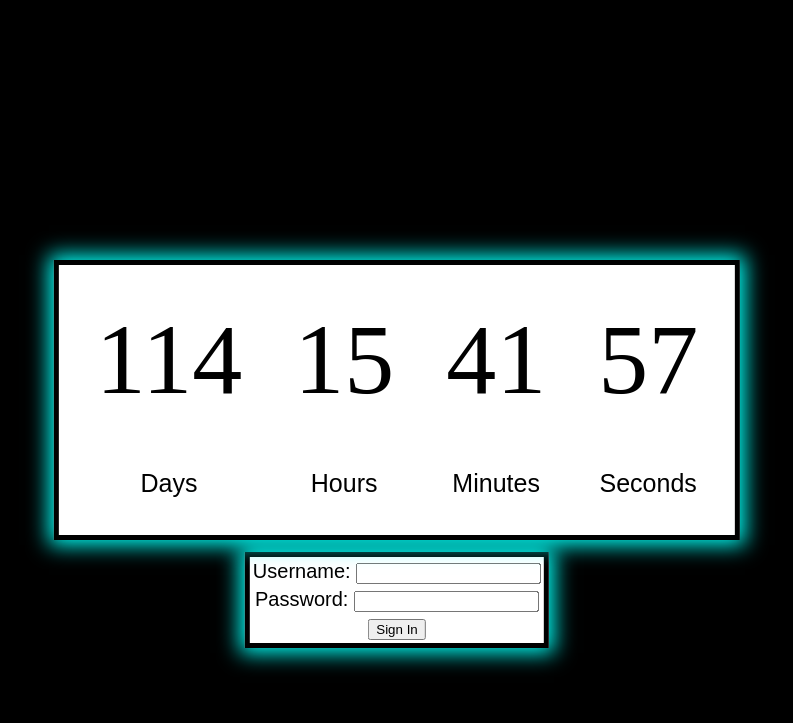
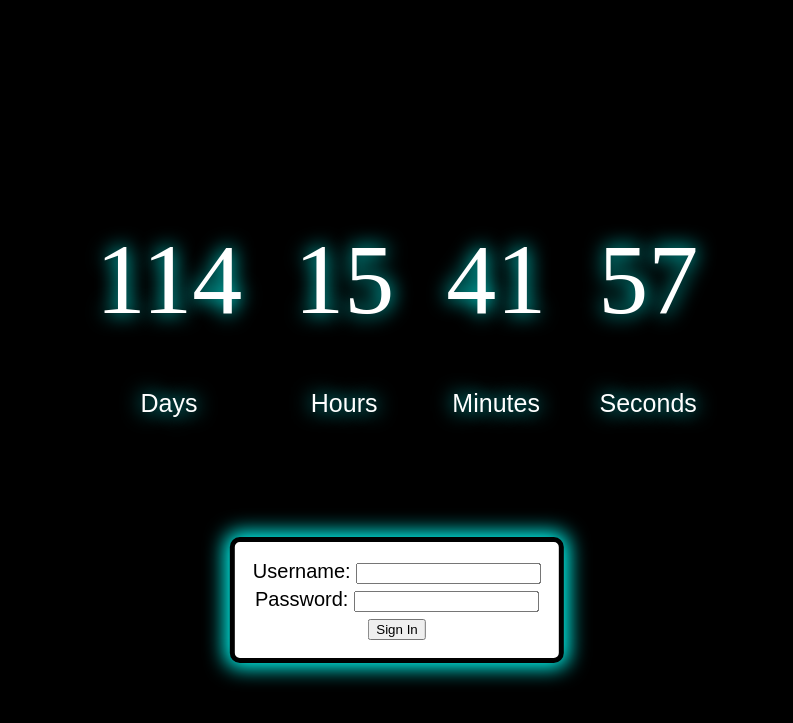
Before and after one commit to soccer14/CE-Date-Count-Down, a PHP site: page / in a window 1280 px wide. Shown: the top 723 px of the page, without its empty margins (243-1036 px from the left). Run offline with PHP 8.4, Linux system fonts and the light colour scheme; some web fonts are replaced.

Commit message:
cleaning up clock a little
I made some css changes to the clock
took out the white backgrown and inverted the text color and added a droped shadow.
I also added some padding to the sign in field also chnaged the positionining of the elements a little to better fit all screens- this part might still need some work/

```diff
--- a/style.css
+++ b/style.css
@@ -13,16 +13,19 @@ body
 .container
 {
 	position: absolute;
-	top: 50%;
+	top: 40%;
 	left: 50%;
+	color: white;
+	text-shadow: 0px 0px 20px #00fff7;
 	transform: translate(-50%,-50%);
 	text-align: center;
 	padding: 10px;
-	background-color: #fff;
+	/*background-color: #fff;*/
 	border: 5px solid black;
 	font-family: sans-serif;
 	font-size: 25px;
-	box-shadow: 0 0 20px 5px #00fff7;
+	/*box-shadow: 0 0 20px 10px #00fff7;*/
+	text-shadow: 10px;
 
 }
 
@@ -39,9 +42,10 @@ body
     left: 50%;
     transform: translate(-50%,-50%);
     text-align: center;
-    padding: 0px;
+    padding: 15px;
     background-color: #fff;
     border: 5px solid black;
+	border-radius: 10px;
     font-family: sans-serif;
     font-size: 20px;
     box-shadow: 0 0 20px 5px #00fff7;
@@ -75,7 +79,7 @@ div.scrollmenu a:hover {
     display: inline-block;
     font-size: 16px;
     margin: 4px 2px;
-    -webkit-transition-duration: 0.8s; /* Safari */
+    -webkit-transition-duration: 0.8s;
     transition-duration: 0.8s;
     cursor: pointer;
 
```
Also changed, not shown: index.html (+22 -22 lines).
